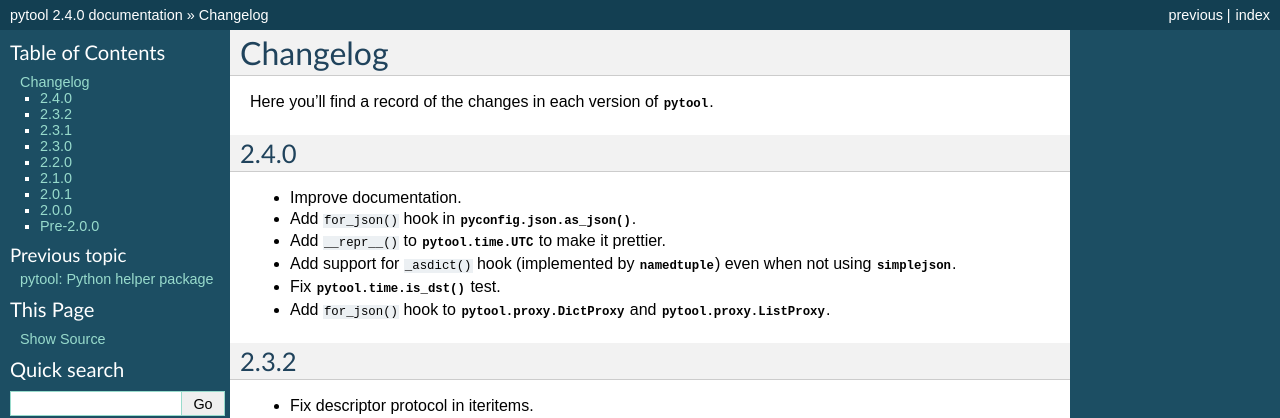
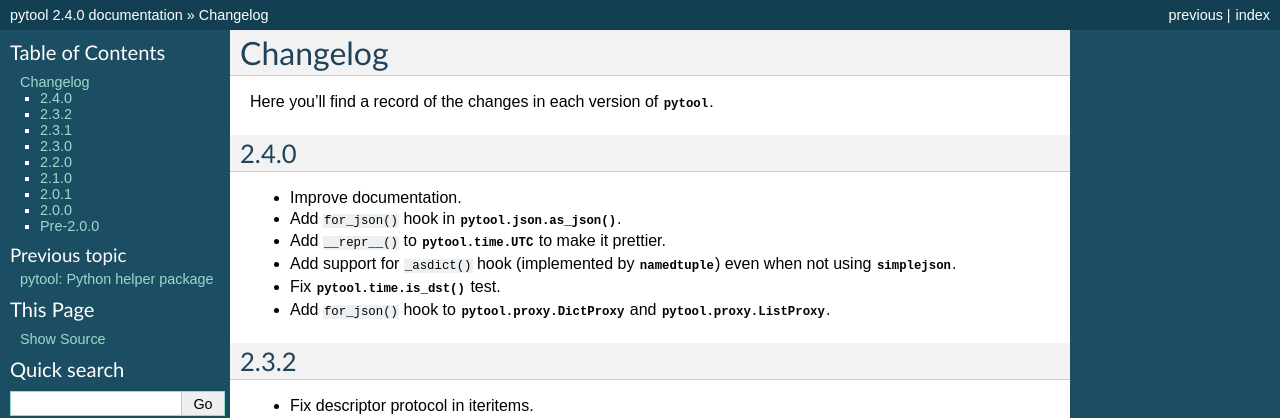
Before and after one commit to shakefu/pytool, a Sphinx documentation site: the page built from docs/changes.rst, in a window 1280 px wide. Shown: the top 418 px of the page. Built offline with Sphinx 7.4.7, drawn with Linux system fonts in a browser that asks for light colours.

Commit message:
Fix doc typo.

```diff
--- a/docs/changes.rst
+++ b/docs/changes.rst
@@ -7,7 +7,7 @@ Here you'll find a record of the changes in each version of :mod:`pytool`.
 -----
 
 - Improve documentation.
-- Add ``for_json()`` hook in :func:`pyconfig.json.as_json`.
+- Add ``for_json()`` hook in :func:`pytool.json.as_json`.
 - Add ``__repr__()`` to :class:`pytool.time.UTC` to make it prettier.
 - Add support for ``_asdict()`` hook (implemented by :class:`namedtuple`) even
   when not using :mod:`simplejson`.
```
